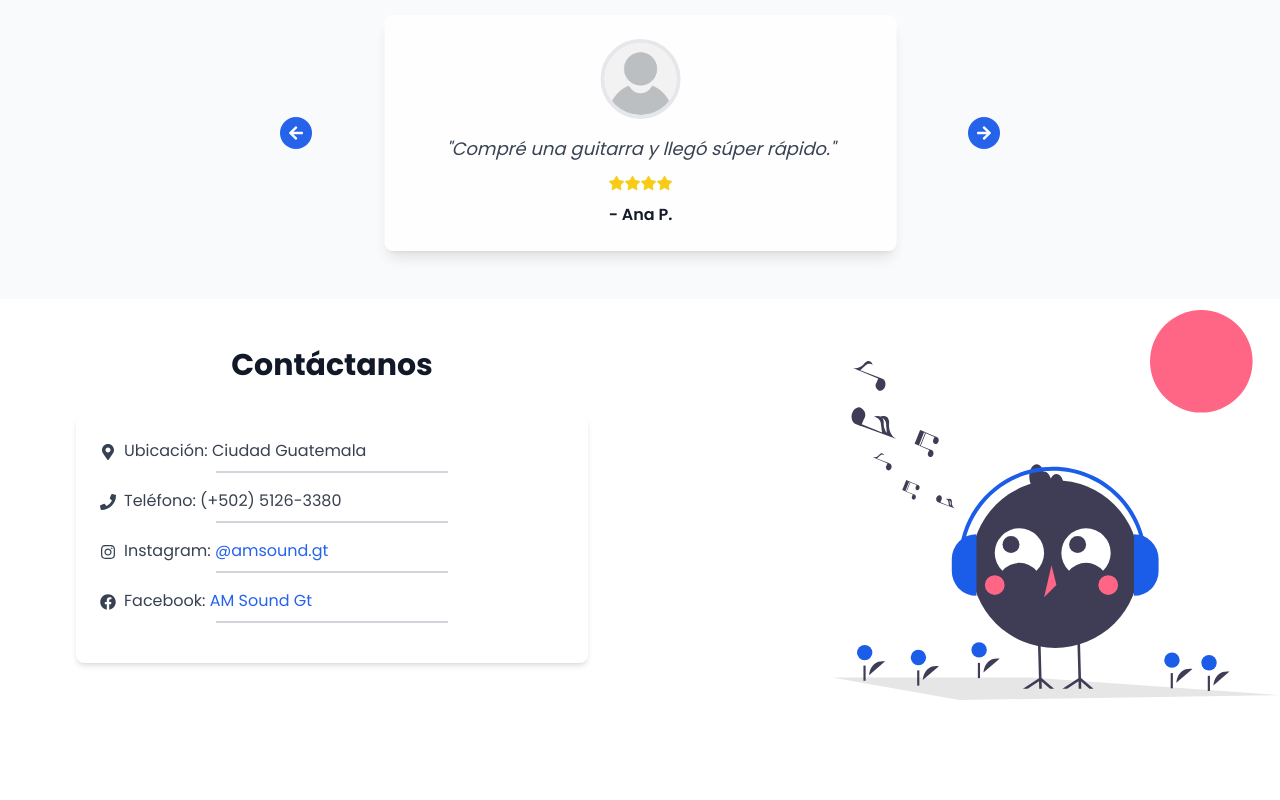
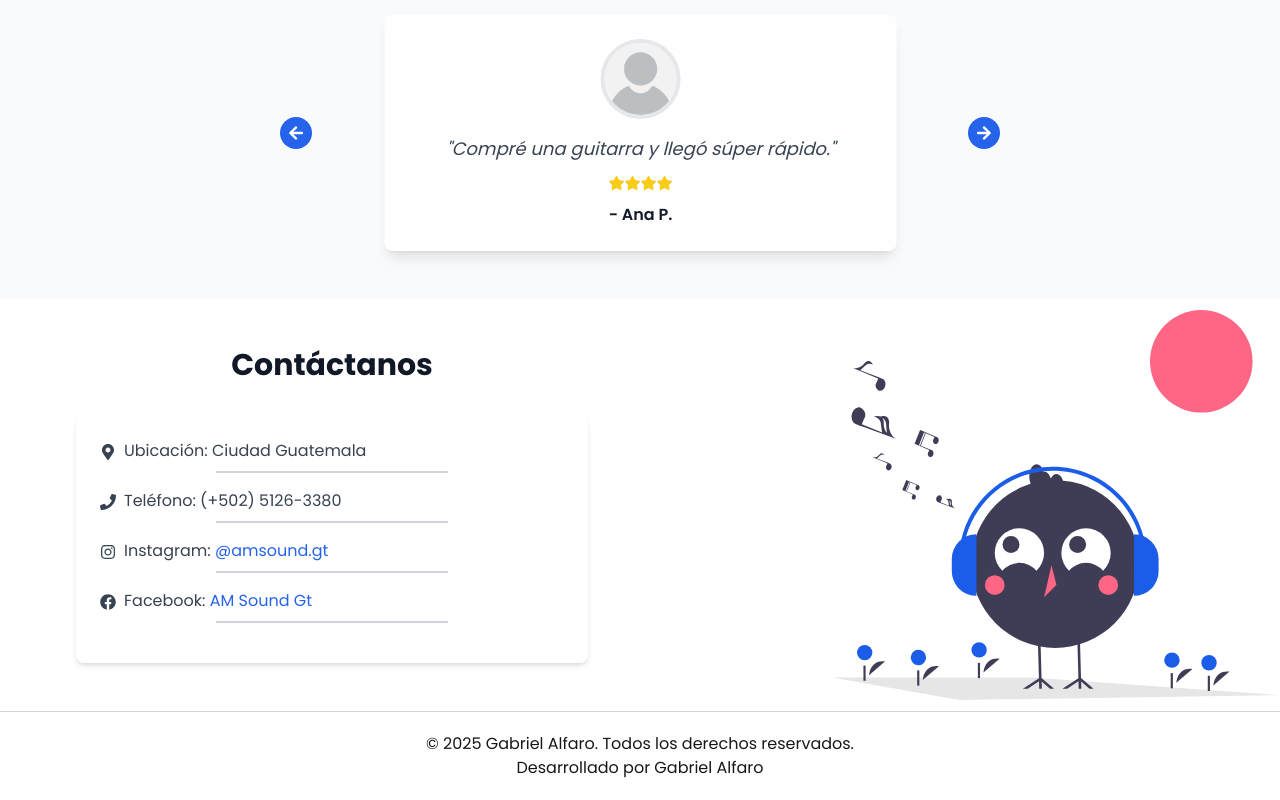
Before and after one commit to Alfarog507/amsoundgt, a Next.js app: page / in a window 1280 px wide. Shown: the part 1701-2501 px from the top of the page. Before the commit the page ends 2412 px from the top, so only its background shows below. Built offline with nearby package versions, Linux system fonts and the light colour scheme.

Commit message:
Agregamos el footer

```diff
--- /dev/null
+++ b/components/Footer.tsx
@@ -0,0 +1,12 @@
+import React from "react";
+
+const Footer = () => {
+  return (
+    <footer className="text-center p-5 bg-background text-foreground border-t border-gray-300">
+      <p>&copy; 2025 Gabriel Alfaro. Todos los derechos reservados.</p>
+      <p>Desarrollado por Gabriel Alfaro</p>
+    </footer>
+  );
+};
+
+export default Footer;
--- a/src/app/page.tsx
+++ b/src/app/page.tsx
@@ -4,6 +4,7 @@ import Catalog from "@/components/Catalog";
 import Testimonials from "@/components/Testimonials";
 import Contact from "@/components/Contact";
 import ResponsiveNav from "@/components/Navbar/ResponsiveNav";
+import Footer from "@/components/Footer";
 
 export default function Home() {
   return (
@@ -13,6 +14,7 @@ export default function Home() {
       <Catalog />
       <Testimonials />
       <Contact />
+      <Footer />
     </div>
   );
 }
```
